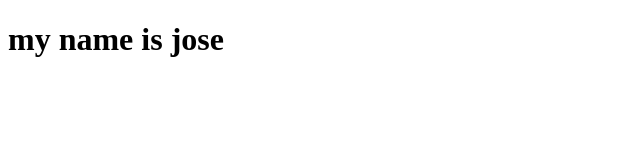
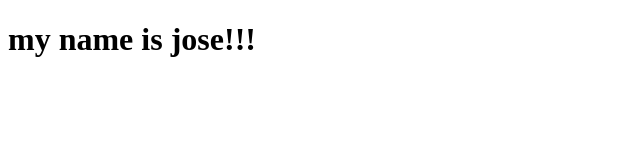
Before and after one commit to jjfernandez03/test, a plain HTML site: page index.html in a window 1280 px wide. Shown: the full height of the page, 0-640 px from the left. Drawn offline with Linux system fonts and the light colour scheme.

Commit message:
added exclamation marks

```diff
--- a/index.html
+++ b/index.html
@@ -7,6 +7,6 @@
     <title>Document</title>
 </head>
 <body>
-    <h1>my name is jose</h1>
+    <h1>my name is jose!!!</h1>
 </body>
 </html>
```
